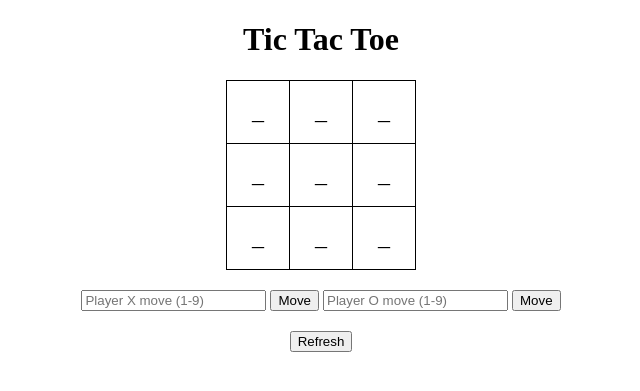
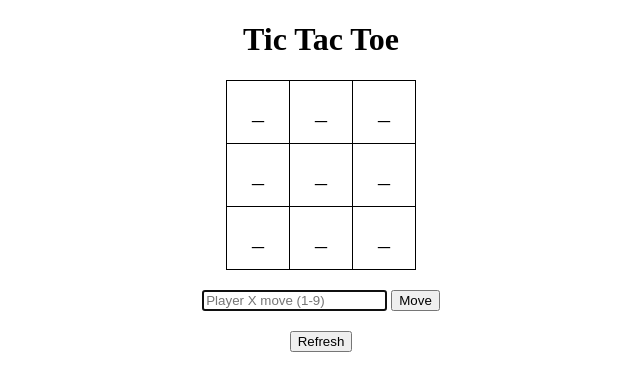
Before and after one commit to MogitBT/Tic_Tac_Toe---Web-based, a Flask app: page /double_player in a window 1280 px wide. Shown: the top 391 px of the page, without its empty margins (319-959 px from the left). Run offline with Flask 3, Linux system fonts and the light colour scheme.

Commit message:
Added Double Player Mode Completely

```diff
--- a/app.py
+++ b/app.py
@@ -5,32 +5,25 @@ from flask import Flask, render_template, request, redirect, url_for
 
 app = Flask(__name__)
 
-class game:
+class Game:
+    structure = ["_" for _ in range(9)]
+    current_player = 'X'  # Track the current player
 
-    structure = ["_" for i in range(9)]
-    current_mode = None
+    @staticmethod
+    def layout():
+        return [Game.structure[i:i+3] for i in range(0, 9, 3)]
 
-    def layout():
-        return [game.structure[i:i+3] for i in range(0, 9, 3)]
-
-    def user1_input(position):
+    @staticmethod
+    def user_input(position, player):
         if position.isdigit() and int(position) in range(1, 10):
-            if game.structure[int(position) - 1] == "_":
-                game.structure[int(position) - 1] = "X"
+            if Game.structure[int(position) - 1] == "_":
+                Game.structure[int(position) - 1] = player
                 return True
             else:
                 return False
         return False
 
-    def user2_input(position):
-        if position.isdigit() and int(position) in range(1, 10):
-            if game.structure[int(position) - 1] == "_":
-                game.structure[int(position) - 1] = "O"
-                return True
-            else:
-                return False
-        return False
-
+    @staticmethod
     def check(player):
         combinations = [
             [0, 1, 2], [3, 4, 5], [6, 7, 8],
@@ -38,21 +31,25 @@ class game:
             [0, 4, 8], [2, 4, 6]
         ]
         for possibility in combinations:
-            if all(game.structure[i] == player for i in possibility):
+            if all(Game.structure[i] == player for i in possibility):
                 return True
         return False
 
+    @staticmethod
     def draw():
-        return "_" not in game.structure
+        return "_" not in Game.structure
 
+    @staticmethod
     def refresh():
-        game.structure = ["_" for i in range(9)]
+        Game.structure = ["_" for _ in range(9)]
+        Game.current_player = 'X'  # Reset the current player to 'X'
+
 
 @app.route('/')
 def home():
     return render_template('home.html')
 
-@app.route('/select_mode', methods = ['POST'])
+@app.route('/select_mode', methods=['POST'])
 def user_mode():
     user_mode = request.form.get('mode')
     if user_mode == '1':
@@ -64,38 +61,34 @@ def user_mode():
 
 @app.route('/double_player')
 def double_player():
-    return render_template('double_player.html', game=game.layout(), message='')
+    return render_template('double_player.html', game=Game.layout(), current_player=Game.current_player, message='')
 
 @app.route('/move', methods=['POST'])
 def move():
     player = request.form['player']
     position = request.form['position']
 
-    if player == 'X':
-        valid_move = game.user1_input(position)
-    elif player == 'O':
-        valid_move = game.user2_input(position)
-    else:
-        valid_move = False
+    valid_move = Game.user_input(position, player)
 
     if valid_move:
-        if game.check(player):
+        if Game.check(player):
             message = f'Player {player} won!'
-            game.refresh()
-        elif game.draw():
+            Game.refresh()
+        elif Game.draw():
             message = 'Match Draw!'
-            game.refresh()
+            Game.refresh()
         else:
             message = ''
+            Game.current_player = 'O' if player == 'X' else 'X'
     else:
         message = 'Invalid move'
 
-    return render_template('index.html', game=game.layout(), message=message)
+    return render_template('double_player.html', game=Game.layout(), current_player=Game.current_player, message=message)
 
 @app.route('/refresh')
 def refresh():
-    game.refresh()
-    return redirect(url_for('index'))
+    Game.refresh()
+    return redirect(url_for('double_player'))
 
 if __name__ == '__main__':
     app.run(debug=True)
--- a/templates/double_player.html
+++ b/templates/double_player.html
@@ -2,7 +2,7 @@
 <html lang="en">
 <head>
     <meta charset="UTF-8">
-    <title>Tic Tac Toe</title>
+    <title>Double Player</title>
     <style>
         table {
             margin: 20px auto;
@@ -32,16 +32,19 @@
         {% endfor %}
     </table>
     <div style="text-align: center;">
+        {% if current_player == 'X' %}
             <form action="{{ url_for('move') }}" method="post">
                 <input type="hidden" name="player" value="X">
-            <input type="text" name="position" placeholder="Player X move (1-9)">
+                <input type="text" name="position" placeholder="Player X move (1-9)" autofocus>
                 <button type="submit">Move</button>
             </form>
+        {% elif current_player == 'O' %}
             <form action="{{ url_for('move') }}" method="post">
                 <input type="hidden" name="player" value="O">
-            <input type="text" name="position" placeholder="Player O move (1-9)">
+                <input type="text" name="position" placeholder="Player O move (1-9)" autofocus>
                 <button type="submit">Move</button>
             </form>
+        {% endif %}
     </div>
     <div style="text-align: center; margin-top: 20px;">
         <form action="{{ url_for('refresh') }}" method="get">
```
Also changed, not shown: templates/single_player.html (deleted). Lines whose indentation alone changed are shown as unchanged.
